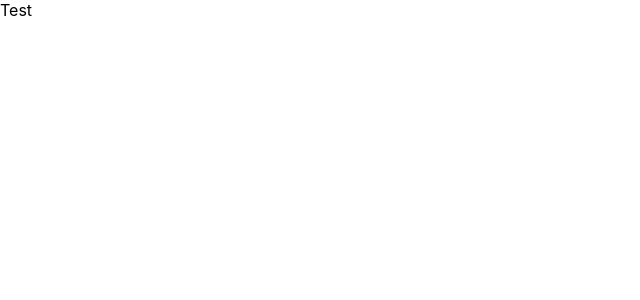
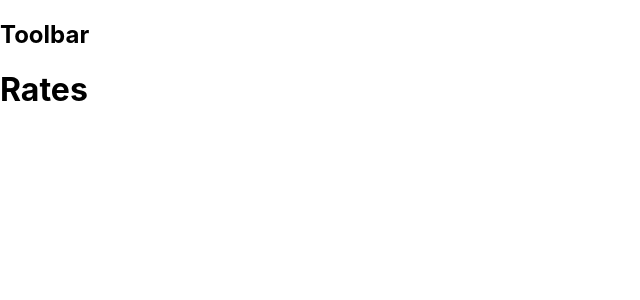
Before and after one commit to BhavikSheth/exchange-rates-telematics-test, a React (Create React App) app: page / in a window 1280 px wide. Shown: the top 300 px of the page, without its empty margins (0-640 px from the left). Built offline with nearby package versions, Linux system fonts and the light colour scheme.

Commit message:
integrate react router into project and build folder structure

```diff
--- a/package.json
+++ b/package.json
@@ -5,6 +5,7 @@
   "dependencies": {
     "react": "^16.8.3",
     "react-dom": "^16.8.3",
+    "react-router-dom": "^4.3.1",
     "react-scripts": "2.1.5"
   },
   "scripts": {
--- a/src/App.js
+++ b/src/App.js
@@ -1,11 +1,23 @@
-import React, { Component } from 'react';
+import React, { Component } from "react";
+import { BrowserRouter, Route, Redirect, Switch } from "react-router-dom";
+import Layout from "./hoc/Layout";
+import Rates from "./containers/Rates";
+import About from "./containers/About";
 
 class App extends Component {
   render() {
     return (
-      <div className="App">
-        Test
-      </div>
+      <BrowserRouter>
+        <div className="App">
+          <Layout>
+            <Switch>
+              <Route exact path="/" component={Rates} />
+              <Route exact path="/about" component={About} />
+              <Redirect to="/" />
+            </Switch>
+          </Layout>
+        </div>
+      </BrowserRouter>
     );
   }
 }
--- /dev/null
+++ b/src/components/Navigation/Toolbar/component.js
@@ -0,0 +1,10 @@
+import React from "react"
+
+const Toolbar = props => {
+  console.log("TOOLBAR")
+  return (
+    <h2>Toolbar</h2>
+  )
+}
+
+export default Toolbar
--- /dev/null
+++ b/src/components/Navigation/Toolbar/index.js
@@ -0,0 +1,3 @@
+import Toolbar from "./component"
+
+export default Toolbar
--- /dev/null
+++ b/src/containers/About/component.js
@@ -0,0 +1,11 @@
+import React, {Component} from "react"
+
+class Rates extends Component {
+  render() {
+    return (
+      <h1>About</h1>
+    )
+  }
+}
+
+export default Rates
--- /dev/null
+++ b/src/containers/About/index.js
@@ -0,0 +1,3 @@
+import Rates from "./component"
+
+export default Rates
--- /dev/null
+++ b/src/containers/Rates/component.js
@@ -0,0 +1,11 @@
+import React, {Component} from "react"
+
+class Rates extends Component {
+  render() {
+    return (
+      <h1>Rates</h1>
+    )
+  }
+}
+
+export default Rates
--- /dev/null
+++ b/src/containers/Rates/index.js
@@ -0,0 +1,3 @@
+import Rates from "./component"
+
+export default Rates
--- /dev/null
+++ b/src/hoc/Layout/component.js
@@ -0,0 +1,15 @@
+import React from "react"
+
+import Toolbar from "../../components/Navigation/Toolbar"
+
+const Layout = props => {
+  console.log("LAYOUT")
+  return (
+    <div>
+      <Toolbar />
+      <main /*className={classes.Content}*/>{props.children}</main>
+    </div>
+  )
+}
+
+export default Layout
--- /dev/null
+++ b/src/hoc/Layout/index.js
@@ -0,0 +1,3 @@
+import Layout from "./component"
+
+export default Layout
```
Also changed, not shown: 1 other file (tests, documents, lock files or other folders).
